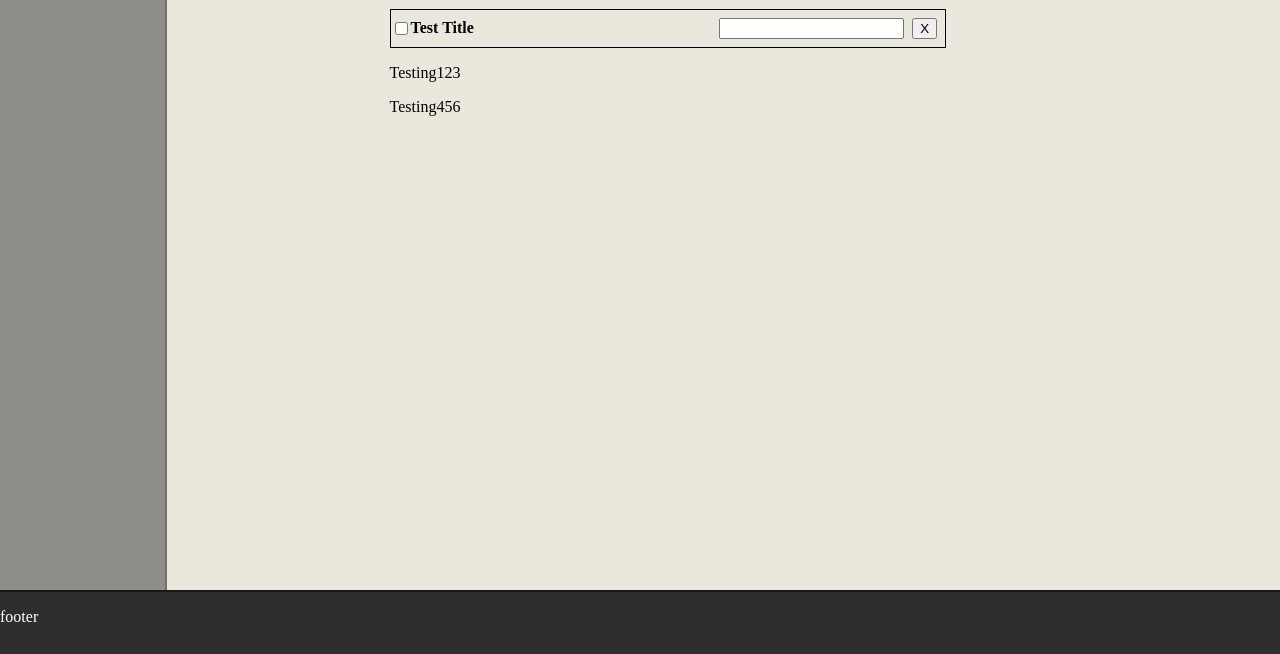
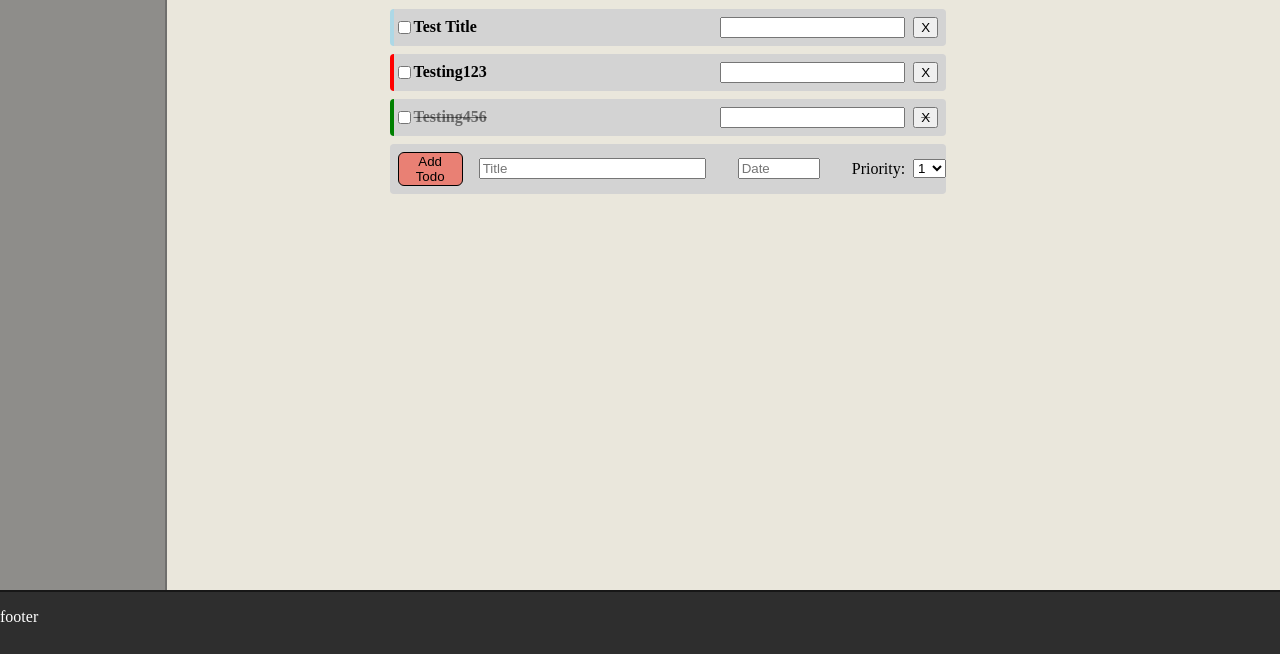
Before and after one commit to ZacharyDangelo/TOP_Todo, a website built with webpack: page dist/index.html in a window 1280 px wide. Shown: the part 146-800 px from the top of the page. Built offline with nearby package versions, Linux system fonts and the light colour scheme.

Commit message:
Added js for generating Todo cards and placing them in the DOM. Created a basic form for adding new todos.

```diff
--- a/src/index.js
+++ b/src/index.js
@@ -3,14 +3,14 @@ import Project from "./project";
 import "./style.css";
 
 
-var todo1 = new Todo("Testing123","","",1,"",false);
-var todo2 = new Todo("Testing456","","",1,"",false);
+var todo1 = new Todo("Testing123","","",1,"", false);
+var todo2 = new Todo("Testing456","","",2,"", true);
 var testTodos = [todo1,todo2];
 
 const displayController = ((document) =>{
     function displayTodos(todos){
         console.log(todos);
-        const todoContainer = document.querySelector(".content-container");
+        const todoContainer = document.querySelector(".todos");
         todos.forEach( (todo) => {
             const card = createTodoCard(todo);
             todoContainer.appendChild(card);
@@ -18,10 +18,39 @@ const displayController = ((document) =>{
     }
 
     function createTodoCard(todo){
-        console.log(todo);
-        const elem = document.createElement("p");
-        elem.textContent = todo.title;
-        return elem;
+        const card = document.createElement("div");
+        card.classList.add("todo-card");
+        card.classList.add(getTodoPriorityClass(todo));
+        if(todo.isComplete) card.classList.add("completed");
+
+        const checkBox = document.createElement("input");
+        checkBox.type = "checkbox";
+        checkBox.classList.add("todo-checkbox");
+        card.appendChild(checkBox);
+
+        const title = document.createElement("h4");
+        title.classList.add("todo-title");
+        title.textContent = todo.title;
+        card.appendChild(title);
+
+        const dateInput = document.createElement("input");
+        dateInput.classList.add("todo-date");
+        card.appendChild(dateInput);
+
+        const deleteButton = document.createElement("Button");
+        deleteButton.classList.add("todo-delete");
+        deleteButton.textContent = "X";
+        card.appendChild(deleteButton);
+
+
+        return card;
+    }
+
+    function getTodoPriorityClass(todo){
+        if(todo.priority == 1) return "priority-one";
+        if(todo.priority == 2) return "priority-two";
+        if(todo.priority == 3) return "priority-three";
+        if(todo.priority == 4) return "priority-four";
     }
 
     return {displayTodos};
--- a/src/style.css
+++ b/src/style.css
@@ -46,9 +46,37 @@ body{
 .todo-card{
     display:flex;
     align-items:center;
-    border:thin solid black;
     padding-top: .5rem;
     padding-bottom: .5rem;
+    background: lightgray;
+    margin-bottom: .5rem;
+    border-radius: 4px;
+}
+
+.todo-card.completed {
+    text-decoration: line-through;
+    color: rgba(0,0,0,.5);
+    border-left: 4px solid green;
+  }
+
+.priority-one{
+    border-left: 4px solid red;
+    border-radius: 4px;
+}
+
+.priority-two{
+    border-left: 4px solid orange;
+    border-radius: 4px;
+}
+
+.priority-three{
+    border-left: 4px solid yellow;
+    border-radius: 4px;
+}
+
+.priority-four{
+    border-left: 4px solid lightblue;
+    border-radius: 4px;
 }
 
 .todo-title{
@@ -68,3 +96,34 @@ body{
     border-top: 2px solid rgba(0, 0, 0, 0.5);
     color:white;
 }
+
+#new-todo-button{
+    background-color: #E98074;
+    border: thin solid black;
+    border-radius: 6px;
+    margin-right: 1rem;
+}
+
+#new-todo-button:hover{
+    background-color: #f75442;
+    box-shadow: rgba(0, 0, 0, 0.24) 0px 3px 8px;
+}
+
+.new-todo-form{
+    padding-left: .5rem;
+}
+
+#new-todo-title{
+    width: 15rem;
+    margin-right: 2rem;
+}
+
+#new-todo-date{
+    width: 10ch;
+    margin-right: 2rem;
+}
+
+#new-todo-priority{
+    width: 2.25rem;
+    margin-left: .5rem;
+}
```
Also changed, not shown: dist/index.html, dist/main.js.
